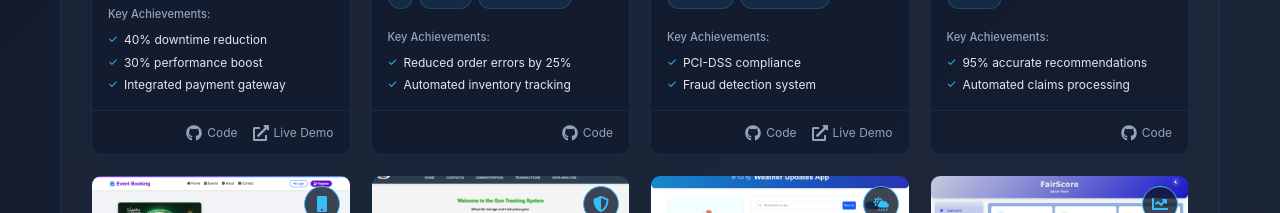
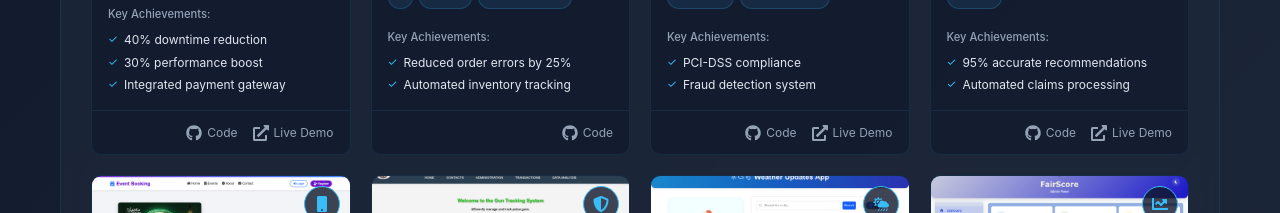
Before and after one commit to samnjoro30/Samuel_portfolio, a React (Create React App) app in the folder frontend/: page / in a window 1280 px wide. Shown: the part 4420-4633 px from the top of the page. Built offline with nearby package versions, Linux system fonts and the light colour scheme.

Commit message:
insurance url update

```diff
--- a/frontend/src/component/body.js
+++ b/frontend/src/component/body.js
@@ -72,7 +72,7 @@ const projects = [
     description: "AI-powered insurance recommendation and management system",
     technologies: ["Python", "FastAPI", "React", "Node.js"],
     github: "https://github.com/samnjoro30/Insurance-tech",
-    // liveDemo: "",
+    liveDemo: "https://insurance-tech-xi.vercel.app/",
     images: [insuranceImg1],
     achievements: ["95% accurate recommendations", "Automated claims processing"],
     icon: <FaChartLine className="project-icon-featured" />
```
